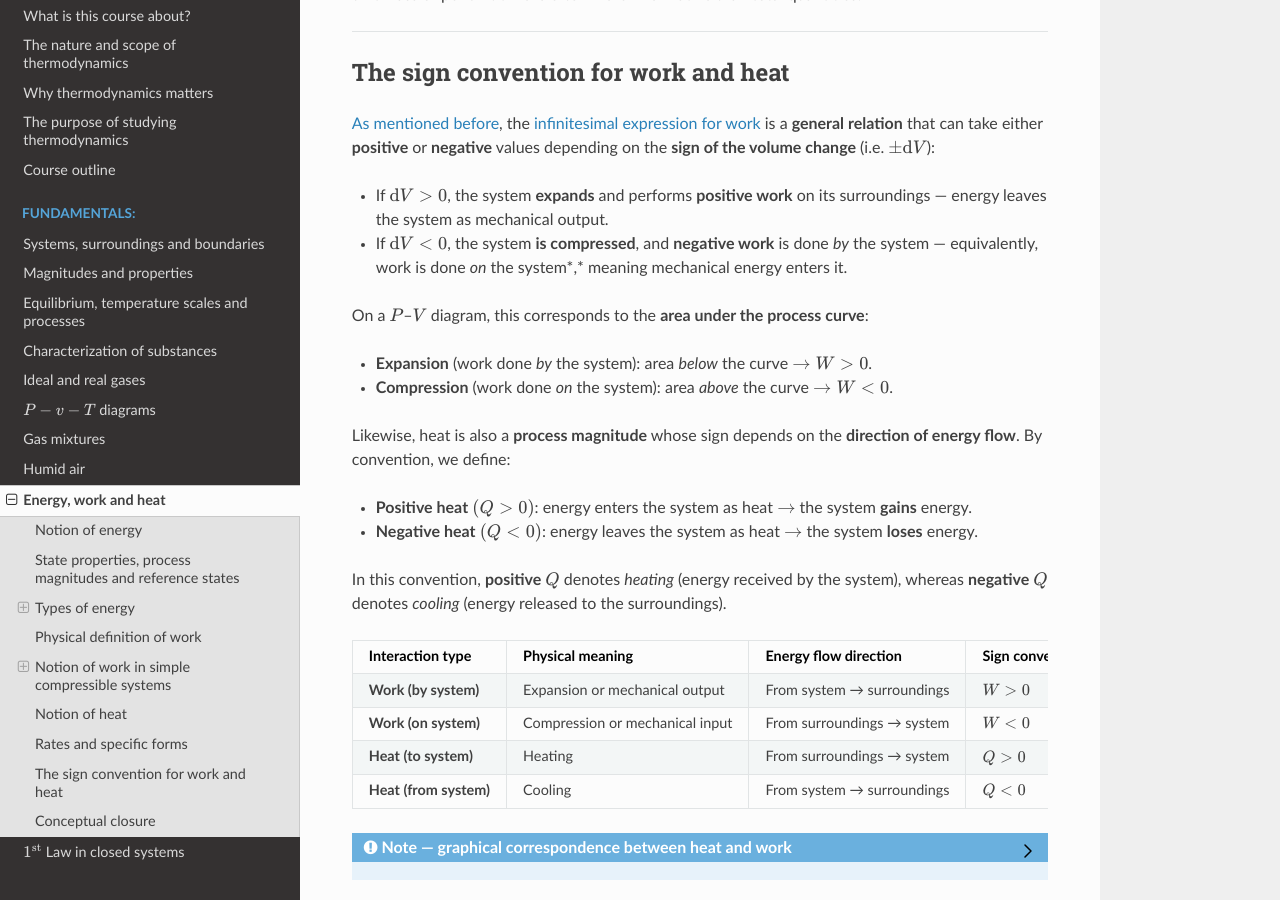
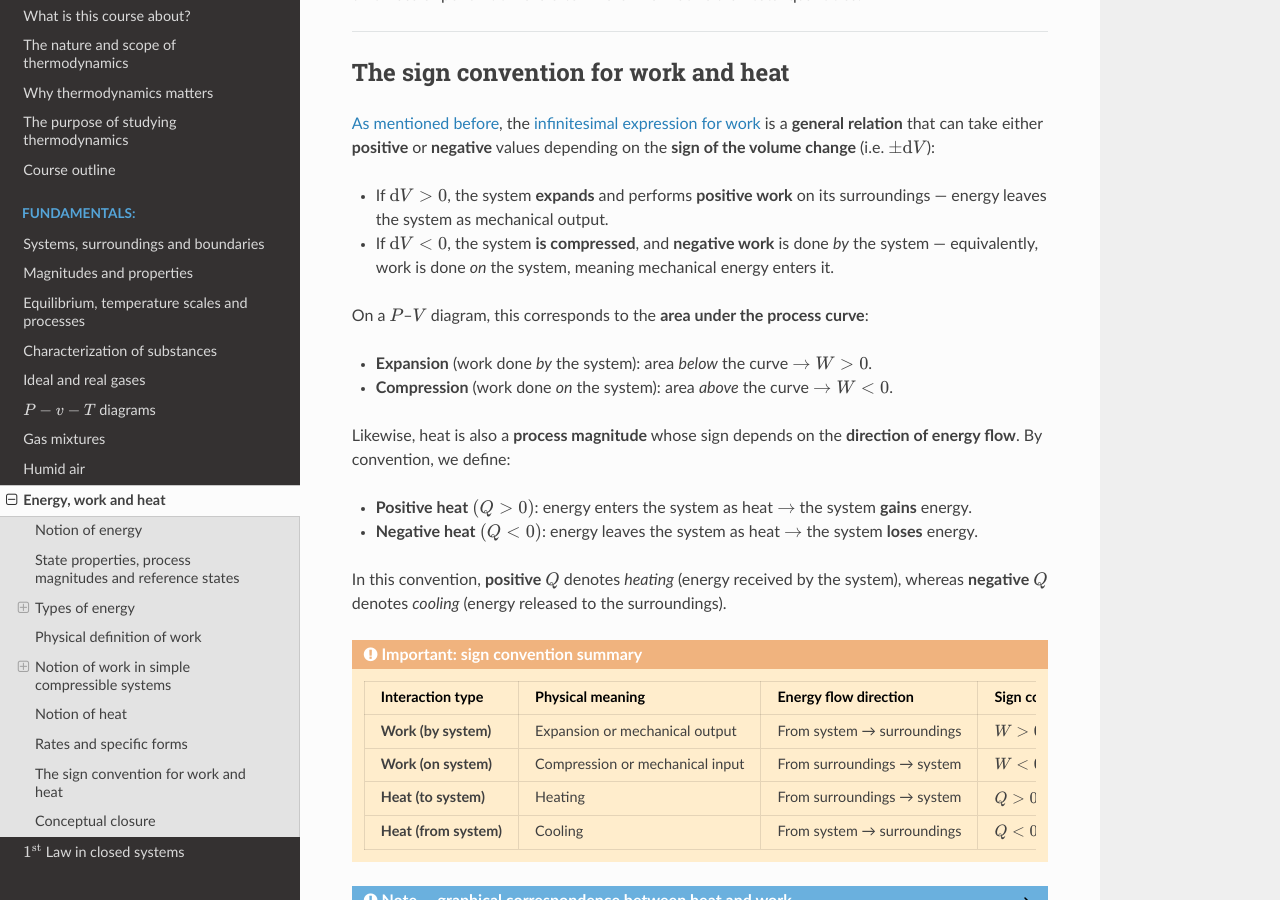
Before and after one commit to azarketa/Thermodynamics-theoretical-pills, a Sphinx documentation site: the page built from source/09_Energy_work_and_heat.md, in a window 1280 px wide and 900 px high, scrolled down 7992 px. Built offline with Sphinx 7.4.7 and the Read the Docs theme 3.1.0, drawn with Linux system fonts in a browser that asks for light colours; some of the changed text lies outside the part shown.

Commit message:
Files updated

```diff
--- a/source/09_Energy_work_and_heat.md
+++ b/source/09_Energy_work_and_heat.md
@@ -63,7 +63,7 @@ State properties and process magnitudes refer to physical quantities that are fu
 
         Since $\phi$ is a **state property**, $\mathrm{d}\phi$ is an **exact differential**, and its integral depends only on the endpoints. For one-dimensional dependencies, the **differential operator** expresses the local rate of change of $\phi(x)$, while the **integral** gives the total variation between states.
 
-* A **process magnitude** $\psi$
+* A **process magnitude** $\psi$:
 
   * Quantifies how a transformation occurs between two states (the mechanism by which the system changes).
   * Its infinitesimal form is represented by an **inexact differential**, $\delta\psi$, because its integral depends on the **path** taken by the process:
@@ -360,7 +360,7 @@ These forms are essential for steady-flow systems and cyclic processes, where en
 {ref}`As mentioned before <subsec_work_simple_compressible_systems>`, the {ref}`infinitesimal expression for work <eq_flow_work_diff>` is a **general relation** that can take either **positive** or **negative** values depending on the **sign of the volume change** (i.e. $\pm\mathrm{d}V$):
 
 * If $\mathrm{d}V > 0$, the system **expands** and performs **positive work** on its surroundings — energy leaves the system as mechanical output.
-* If $\mathrm{d}V < 0$, the system **is compressed**, and **negative work** is done *by* the system — equivalently, work is done *on* the system*,* meaning mechanical energy enters it.
+* If $\mathrm{d}V < 0$, the system **is compressed**, and **negative work** is done *by* the system — equivalently, work is done *on* the system, meaning mechanical energy enters it.
 
 On a $P$–$V$ diagram, this corresponds to the **area under the process curve**:
 
@@ -374,12 +374,15 @@ Likewise, heat is also a **process magnitude** whose sign depends on the **direc
 
 In this convention, **positive $Q$** denotes *heating* (energy received by the system), whereas **negative $Q$** denotes *cooling* (energy released to the surroundings).
 
+:::{admonition} Important: sign convention summary
+:class: warning
 | **Interaction type**   | **Physical meaning**            | **Energy flow direction**  | **Sign convention** |
 | :--------------------- | :------------------------------ | :------------------------- | :-----------------: |
 | **Work (by system)**   | Expansion or mechanical output  | From system → surroundings |      $W > 0$      |
 | **Work (on system)**   | Compression or mechanical input | From surroundings → system |      $W < 0$      |
 | **Heat (to system)**   | Heating                         | From surroundings → system |      $Q > 0$      |
 | **Heat (from system)** | Cooling                         | From system → surroundings |      $Q < 0$      |
+:::
 
 :::{admonition} Note — graphical correspondence between heat and work
 :class: note, dropdown
```
Also changed, not shown: other parts of source/09_Energy_work_and_heat.md (+3 -3 lines).
